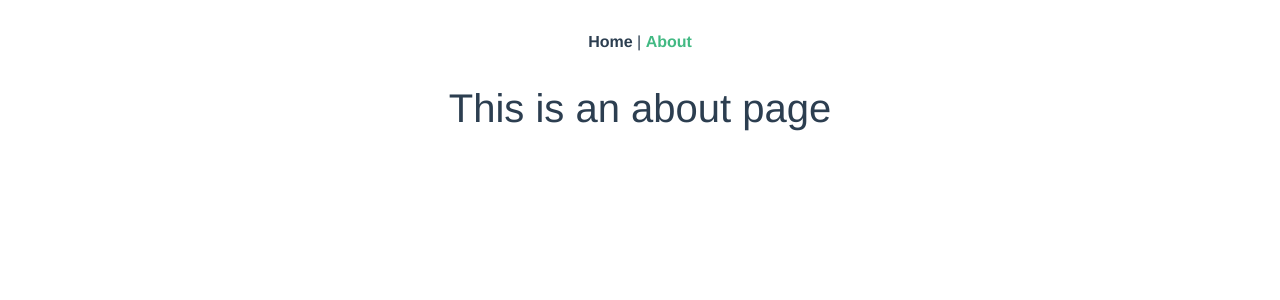
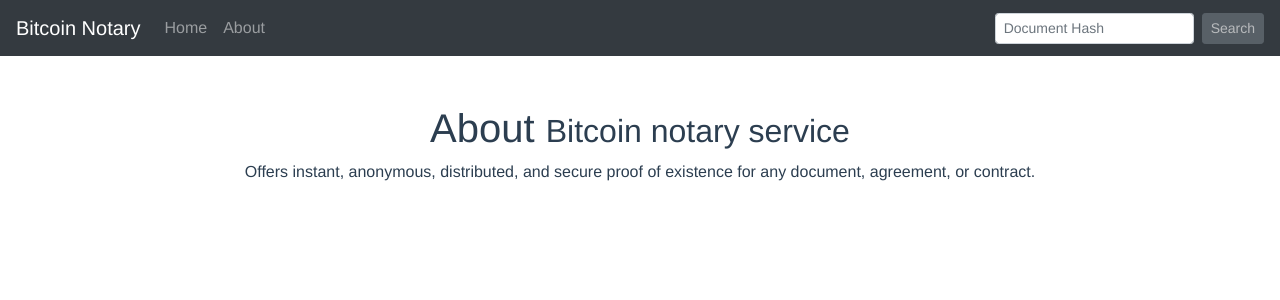
Before and after one commit to wardialer/notary, a Vue app in the folder dashboard/: page /about in a window 1280 px wide. Shown: the top 300 px of the page. Built offline with nearby package versions, Linux system fonts and the light colour scheme; no server answers.

Commit message:
Improved look & feel

```diff
--- a/dashboard/src/App.vue
+++ b/dashboard/src/App.vue
@@ -1,14 +1,65 @@
 <template>
   <div id="app">
+    <b-navbar toggleable="lg" type="dark" variant="dark">
+      <b-navbar-brand href="#">Bitcoin Notary</b-navbar-brand>
+
+      <b-navbar-nav>
+        <b-nav-item to="/">Home</b-nav-item>
+        <b-nav-item to="/about">About</b-nav-item>
+      </b-navbar-nav>
+
+      <!-- Right aligned nav items -->
+      <b-navbar-nav class="ml-auto">
+        <b-nav-form @submit="onSubmit">
+          <b-form-input
+            :state="hashState"
+            size="sm"
+            class="mr-sm-2"
+            v-model="documentHash"
+            placeholder="Document Hash"
+          />
+          <b-button :disabled="!hashState" size="sm"
+          class="my-2 my-sm-0" type="submit">
+            Search
+          </b-button>
+        </b-nav-form>
+      </b-navbar-nav>
+    </b-navbar>
     <b-container>
-      <div id="nav">
-        <router-link to="/">Home</router-link> |
-        <router-link to="/about">About</router-link>
-      </div>
-      <router-view/>
+      <router-view class="mt-5" />
     </b-container>
   </div>
 </template>
+
+<script>
+export default {
+  computed: {
+    hashState() {
+      const hash = this.documentHash;
+      const regex = /^[a-f0-9]{64}$/;
+      return hash && hash.length > 0 && regex.test(hash);
+    },
+  },
+  data() {
+    return {
+      documentHash: null,
+    };
+  },
+  methods: {
+    onSubmit(event) {
+      event.preventDefault();
+      const hash = this.documentHash;
+      const regex = /^[a-f0-9]{64}$/;
+
+      if (regex.test(hash)) {
+        this.$router.push({ name: 'Detail', params: { id: hash } });
+      }
+
+      this.documentHash = null;
+    },
+  },
+};
+</script>
 
 <style lang="scss">
 #app {
@@ -18,17 +69,4 @@
   text-align: center;
   color: #2c3e50;
 }
-
-#nav {
-  padding: 30px;
-
-  a {
-    font-weight: bold;
-    color: #2c3e50;
-
-    &.router-link-exact-active {
-      color: #42b983;
-    }
-  }
-}
 </style>
--- a/dashboard/src/components/Card.vue
+++ b/dashboard/src/components/Card.vue
@@ -1,5 +1,6 @@
 <template>
-  <b-jumbotron>
+  <span>
+  <b-jumbotron v-if="(document.hash && document.hash.length)">
   <h1>{{title}}</h1>
     <div>File Name: {{document.fileName}}</div>
     <div>SHA256 Hash: {{document.hash}}</div>
@@ -40,6 +41,11 @@
       <div>address: {{document.address}}</div>
   </span>
   </b-jumbotron>
+  <b-jumbotron v-else>
+    <h1>Document not found</h1>
+    {{ error }}
+  </b-jumbotron>
+  </span>
 </template>
 
 <script>
@@ -56,6 +62,7 @@
   data() {
     return {
       document: {},
+      error: null,
       title: '',
       paymentUri: '',
       transactionDetail: null,
@@ -82,7 +89,9 @@
             .catch(console.log);
         }
       })
-      .catch(console.log);
+      .catch((error) => {
+        this.error = error;
+      });
   },
 };
 </script>
--- a/dashboard/src/views/About.vue
+++ b/dashboard/src/views/About.vue
@@ -1,5 +1,10 @@
 <template>
   <div class="about">
-    <h1>This is an about page</h1>
+    <h1>About <small>Bitcoin notary service</small></h1>
+    <p>Offers instant, anonymous, distributed, and secure proof of existence for any document,
+      agreement, or contract.</p>
   </div>
 </template>
+
+<style scoped>
+</style>
```
